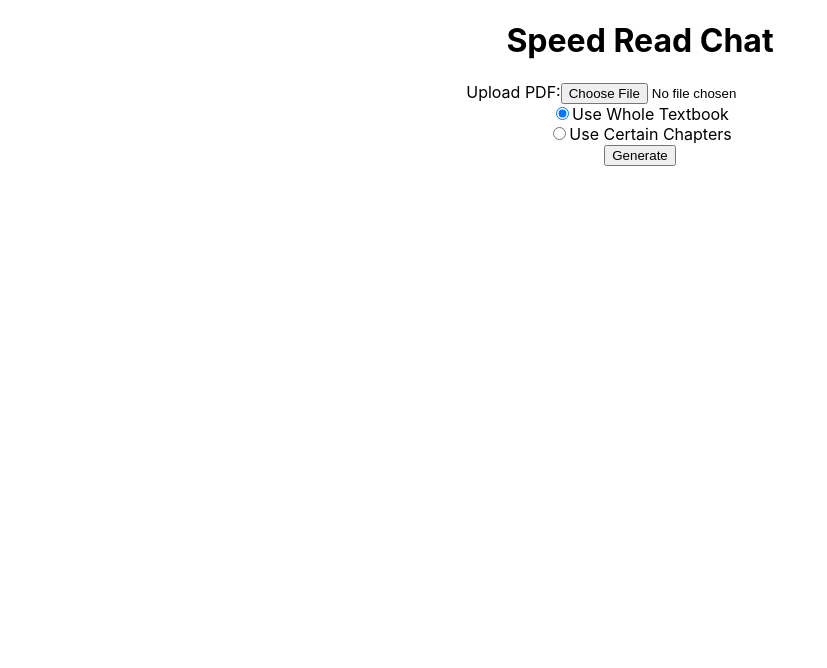
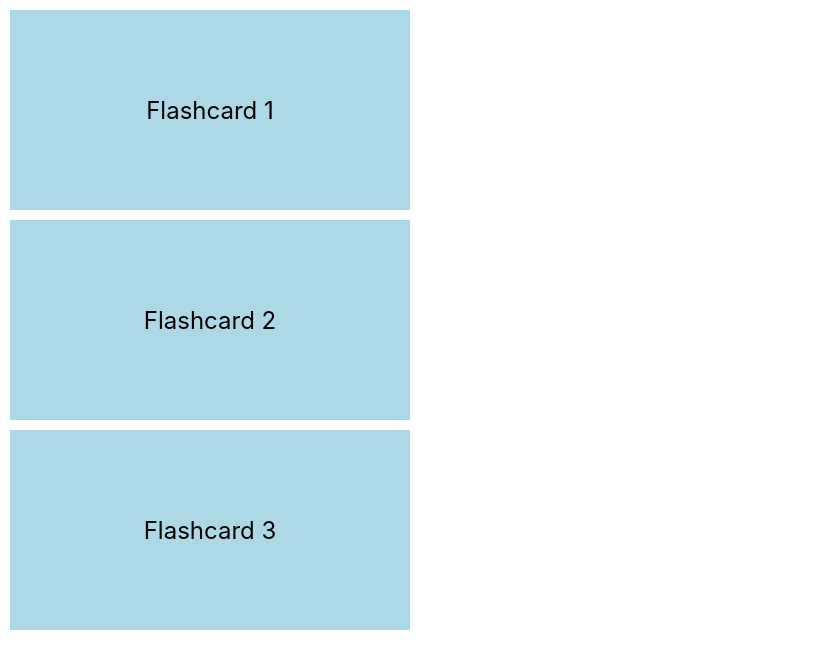
Before and after one commit to DCR-03/SpeedReadChat, a React (Create React App) app in the folder frontend/: page /frontend/src/Flashcard.js in a window 1280 px wide. Shown: the top 668 px of the page, without its empty margins (0-827 px from the left). Built offline with nearby package versions, Linux system fonts and the light colour scheme.

Commit message:
finish initial landing page and draft flashcards

```diff
--- a/frontend/package.json
+++ b/frontend/package.json
@@ -6,8 +6,10 @@
     "@testing-library/jest-dom": "^5.16.5",
     "@testing-library/react": "^13.4.0",
     "@testing-library/user-event": "^13.5.0",
+    "dropzone": "^6.0.0-beta.2",
     "react": "^18.2.0",
     "react-dom": "^18.2.0",
+    "react-dropzone": "^14.2.3",
     "react-router-dom": "^6.11.2",
     "react-scripts": "^2.1.3",
     "web-vitals": "^2.1.4"
--- a/frontend/src/App.css
+++ b/frontend/src/App.css
@@ -5,12 +5,6 @@
 .App-logo {
   height: 40vmin;
   pointer-events: none;
-}
-
-@media (prefers-reduced-motion: no-preference) {
-  .App-logo {
-    animation: App-logo-spin infinite 20s linear;
-  }
 }
 
 .App-header {
@@ -28,11 +22,58 @@
   color: #61dafb;
 }
 
-@keyframes App-logo-spin {
-  from {
-    transform: rotate(0deg);
-  }
-  to {
-    transform: rotate(360deg);
-  }
+.TitleStyle {
+  color: black;
+  position: absolute;
+  top: 40px;
+  left: 50px;
+  font-size: 50px;
+
 }
+
+.dropzone {
+  position: absolute;
+  width: 500px;
+  height: 300px;
+  border: 2px dashed #ccc;
+  border-radius: 4px;
+  display: flex;
+  align-items: center;
+  justify-content: center;
+  cursor: pointer;
+  top: 40%;
+  left: 50%;
+  transform: translate(-50%, -50%);
+}
+
+.dropzone.active {
+  border-color: #6c63ff;
+}
+
+.radio-group {
+  margin-top: 20px; /* Added margin-top to create space below the dropzone */
+  display: flex;
+  flex-direction: column; /* Changed to column direction for vertical alignment */
+}
+
+.radio-group label {
+  margin-bottom: 10px; /* Added margin-bottom for spacing between radio buttons */
+}
+
+.chapter-inputs {
+  display: flex;
+  align-items: center;
+  margin-bottom: 10px;
+}
+
+.chapter-inputs label {
+  margin-right: 5px;
+}
+
+.chapter-inputs input {
+  width: 30px;
+}
+
+.generate-button {
+  margin-top: 20px;
+}
--- a/frontend/src/App.js
+++ b/frontend/src/App.js
@@ -1,12 +1,21 @@
 import logo from './logo.svg';
 import './App.css';
 import LandingPage from './LandingPage';
+import Flashcard from './Flashcard'
+import React from 'react'
+import { BrowserRouter as Router, Routes, Route} from 'react-router-dom';
+
 
 function App() {
   return (
+    <Router>
     <div className="App">
-      <LandingPage />
+    <Routes>
+          <Route exact path="/" element={<LandingPage/>}/>
+          <Route exact path="/frontend/src/Flashcard.js" element={<Flashcard/>}/>
+        </Routes>
     </div>
+    </Router>
   );
 }
 
--- /dev/null
+++ b/frontend/src/Flashcard.css
@@ -0,0 +1,10 @@
+.flashcard {
+    width: 400px;
+    height: 200px;
+    background-color: lightblue;
+    margin: 10px;
+    display: flex;
+    align-items: center;
+    justify-content: center;
+    font-size: 24px;
+  }
--- a/frontend/src/Flashcard.js
+++ b/frontend/src/Flashcard.js
@@ -1,12 +1,23 @@
 import React from 'react';
+import './Flashcard.css';
 
-function Flashcard({ text }) {
+function Flashcard() {
   // Implement your flashcard generation logic here based on the text passed to the component
   // You can use the text value to generate and display a flashcard
+  console.log('display flashcards')
+  const data = [
+    { text: 'Flashcard 1' },
+    { text: 'Flashcard 2' },
+    { text: 'Flashcard 3' },
+  ];
 
   return (
     <div>
-      {/* Display the generated flashcard here */}
+      {data.map((card, index) => (
+        <div key={index} className="flashcard">
+          {card.text}
+        </div>
+      ))}
     </div>
   );
 }
--- a/frontend/src/LandingPage.js
+++ b/frontend/src/LandingPage.js
@@ -1,10 +1,23 @@
-import React, { useState } from 'react';
+import React, { useState, useCallback } from 'react';
+import { useNavigate } from 'react-router-dom';
+import { useDropzone } from 'react-dropzone';
 
 function FlashcardGenerator() {
   const [selectedOption, setSelectedOption] = useState('whole');
   const [startChapter, setStartChapter] = useState('');
   const [endChapter, setEndChapter] = useState('');
   const [selectedPDF, setSelectedPDF] = useState(null);
+  const [isFileUploaded, setIsFileUploaded] = useState(false);
+  const navigate = useNavigate();
+
+  const onDrop = useCallback((acceptedFiles) => {
+    const file = acceptedFiles[0]; // Access the selected file
+    setSelectedPDF(file); // Store the selected file in the state
+    setIsFileUploaded(true);
+    console.log(file);
+  }, []);
+
+  const { getRootProps, getInputProps, isDragActive } = useDropzone({ onDrop });
 
   const handleOptionChange = (event) => {
     setSelectedOption(event.target.value);
@@ -28,7 +41,7 @@ function FlashcardGenerator() {
     // Append other data to the FormData object if needed
     formData.append('selectedOption', selectedOption);
 
-    if (selectedOption === 'Certain') {
+    if (selectedOption === 'certain') {
       formData.append('startChapter', startChapter);
       formData.append('endChapter', endChapter);
     }
@@ -36,6 +49,10 @@ function FlashcardGenerator() {
       console.log(pair[0]+ ', ' + pair[1]);
     }
 
+    let path = 'frontend/src/Flashcard.js';
+    navigate(path);
+
+    /*
     // Send the FormData object as part of a POST request to your Flask backend
     fetch('/your-flask-api-endpoint', {
       method: 'POST',
@@ -49,7 +66,7 @@ function FlashcardGenerator() {
       .catch((error) => {
         // Handle any errors
         console.error(error);
-      });
+      });*/
   };
 
   const TestGenerate = (selectedOption, startChapter, endChapter) => {
@@ -70,9 +87,15 @@ function FlashcardGenerator() {
   return (
     <div>
       <h1>Speed Read Chat</h1>
-      <div>
-        <label htmlFor="pdfUpload">Upload PDF:</label>
-        <input type="file" id="pdfUpload" accept=".pdf" onChange={handlePDFUpload}/>
+      <div {...getRootProps()} className={`dropzone ${isDragActive ? 'active' : ''}`}>
+        <input {...getInputProps()} />
+        {isFileUploaded ? ( // Check if file is uploaded
+          <p> {selectedPDF.name} uploaded successfully!</p>
+        ) : isDragActive ? (
+          <p>Drop the PDF file here...</p>
+        ) : (
+          <p>Drag and drop a PDF file here, or click to select a file</p>
+        )}
       </div>
       <div>
         <input
```
Also changed, not shown: 2 other files (tests, documents, lock files or other folders).
